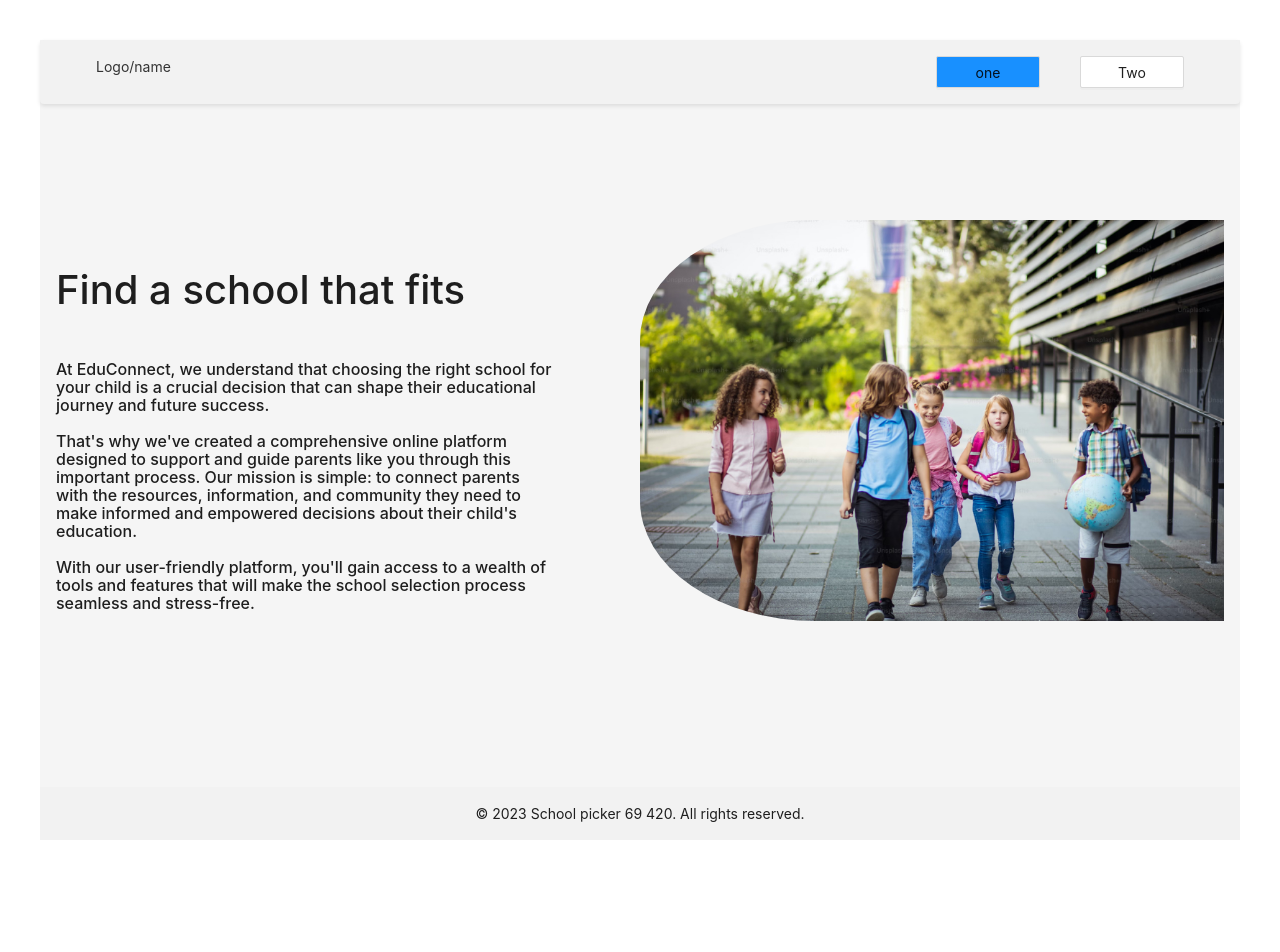
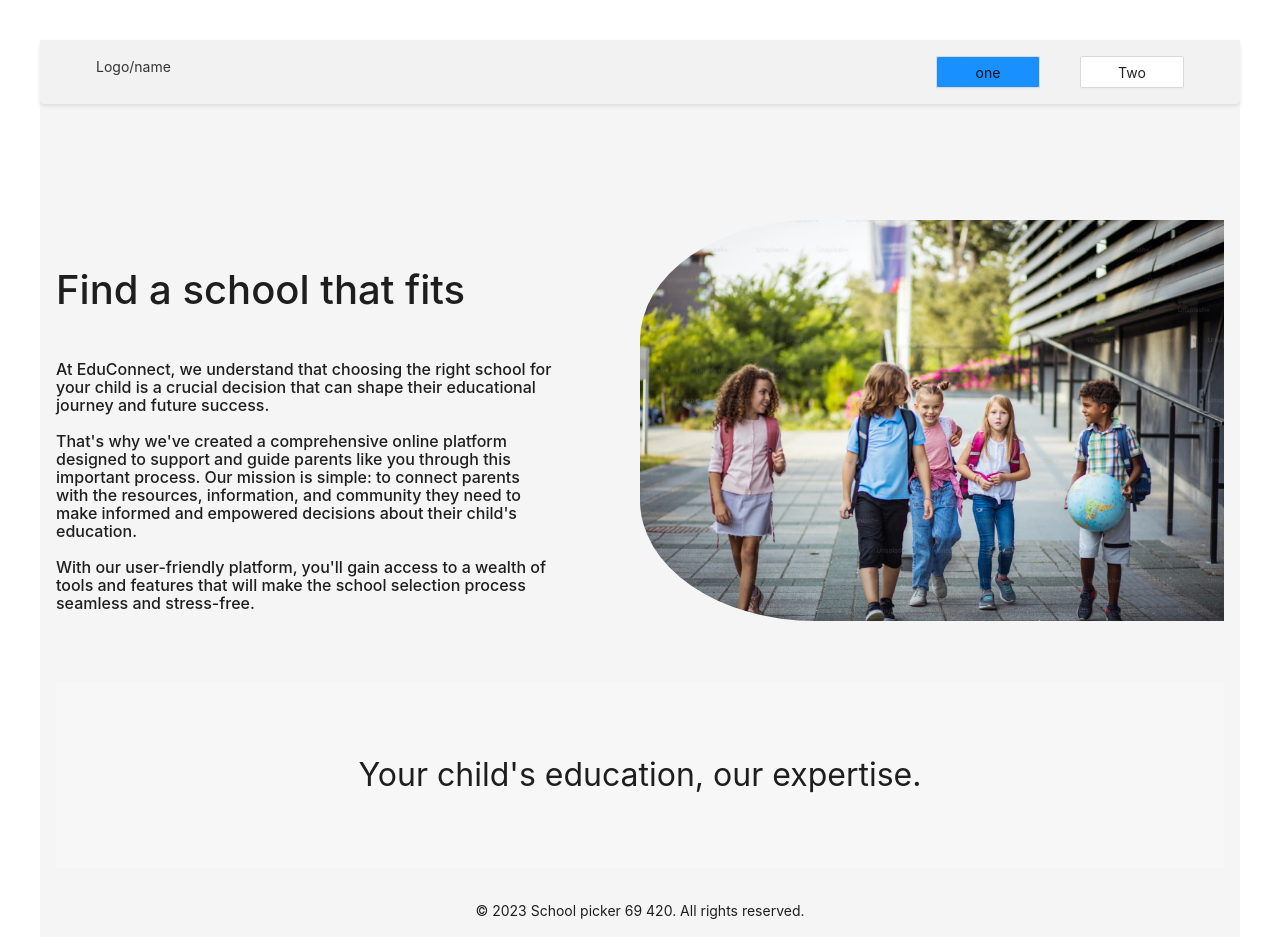
Before and after one commit to 28stone-hackcodex/hackcodex-fe, a React (Vite) app: page / in a window 1280 px wide. Shown: the top 952 px of the page. Before the commit the page ends 880 px from the top, so only its background shows below. Built offline with nearby package versions, Linux system fonts and the light colour scheme.

Commit message:
fetch all school data
fetch all school data;

```diff
--- a/src/App.tsx
+++ b/src/App.tsx
@@ -37,7 +37,6 @@ const StyledContent = styled(Content)`
 `;
 
 const StyledFooter = styled(Footer)`
-  background-color: #f2f2f2;
   padding: 1rem;
   text-align: center;
 `;
--- a/src/components/NavigationBar/NavigationBar.tsx
+++ b/src/components/NavigationBar/NavigationBar.tsx
@@ -2,22 +2,21 @@ import { startTransition } from 'react';
 import { useNavigate } from 'react-router-dom';
 import styled from 'styled-components';
 import { StyledButton } from '../../StyledComponents/Buttons';
+import { Routes } from '../../routes';
 
 
 const NavigationBar = () => {
   const navigate = useNavigate();
 
-  const handleButtonClick = () => {
-    const pathToNavigate = '/'
-
+  const handleNavigateToHomepage = () => {
     startTransition(() => {
-      navigate(pathToNavigate);
+      navigate(Routes.Home);
     });
   };
 
   return (
     <NavigationBarStyled>
-      <NavigationBarLogoStyled onClick={handleButtonClick}>Logo/name</NavigationBarLogoStyled>
+      <NavigationBarLogoStyled onClick={handleNavigateToHomepage}>Logo/name</NavigationBarLogoStyled>
       <NavigationBarButtonContainerStyled>
         <BlueButtonStyled>one</BlueButtonStyled>
         <StyledButton>Two</StyledButton>
--- a/src/pages/AllSchools.tsx
+++ b/src/pages/AllSchools.tsx
@@ -1,7 +1,16 @@
+import SchoolImage from '../assets/Placeholder_view_vector.png';
 import { SchoolItem } from '../components/SchoolItem';
-import SchoolImage from '../assets/Placeholder_view_vector.png';
 
 const AllSchools = () => {
+  fetch('http://34.247.136.187/schools')
+    .then(response => response.json())
+    .then(data => {
+      console.log(data);
+    })
+    .catch(error => {
+      console.error('Error:', error);
+    });
+
   return (
     <section>
       <h1>All-Schools Page</h1>
--- a/src/pages/Home.tsx
+++ b/src/pages/Home.tsx
@@ -20,6 +20,9 @@ const Home = () => {
         </HomepageContentStyled>
         <StyledImage src={HomepageImage} alt='Homepage image' />
       </HomepageContentWrapperStyled>
+      <HomePageFooter>
+        Your child's education, our expertise.
+      </HomePageFooter>
     </div>
   );
 };
@@ -57,3 +60,15 @@ const StyledImage = styled.img`
   border-radius: 30% 0 0 30%;
   object-fit: cover;
 `;
+
+const HomePageFooter = styled.div`
+  height: 187px;
+  background-color: #F7F7F7;
+  font-weight: 400;
+  font-size: 32px;
+  line-height: 32px;
+  display: flex;
+  justify-content: space-around;
+  align-items: center;
+  margin: 60px auto 0;
+`
```
